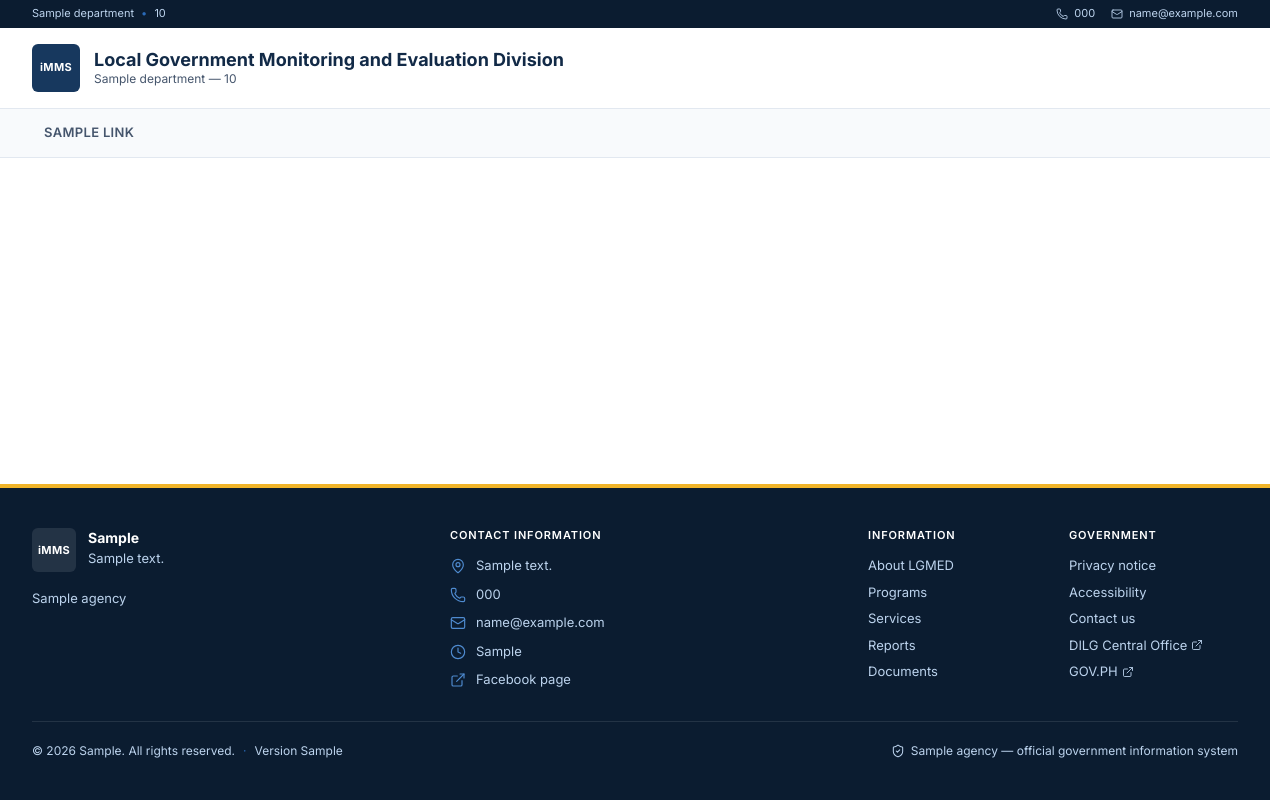
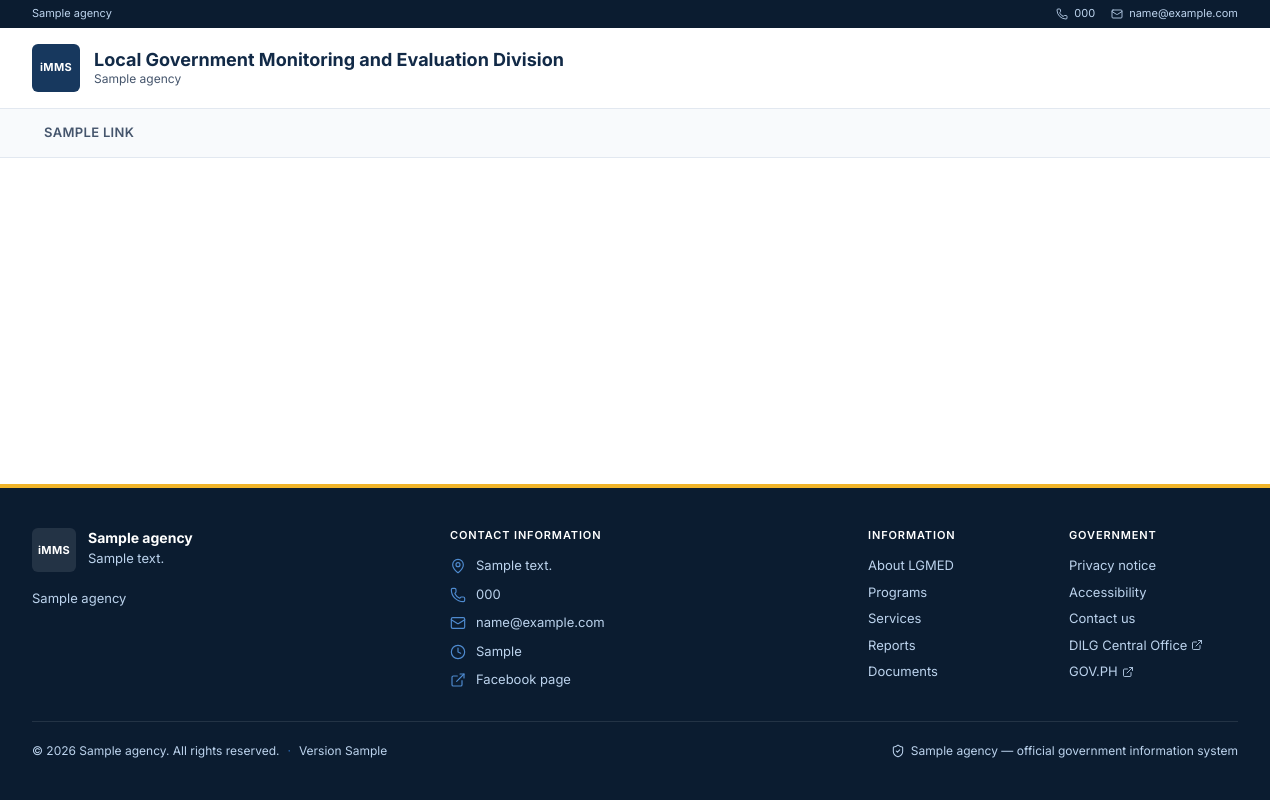
Before and after one commit to kib2k17/lgmed-imms, a Django app: template templates/public_base.html in a window 1280 px wide. Run offline with Django 5.2, Linux system fonts and the light colour scheme; the template is opened without the code that fills it: most values are stand-ins (such as "Sample title", 1, 10 or a date in 2020); style sheets or scripts are compiled from the project's sources.

Commit message:
Lead the page chrome with LGMED-IMMS instead of the regional office
The top band, footers, sidebar, sign-in panel and tab titles now carry
the system's own name ("Local Government Monitoring and Evaluation
Division - Information Management and Monitoring System", LGMED-IMMS)
where they read "Department of the Interior and Local Government -
Regional Office XIII - Caraga" or "DILG Region XIII - Caraga".

The office stays named where it carries weight rather than decoration:
the privacy notice (RA 10173 names the personal information
controller), the emails, the Contact and About pages, and the footer of
printed reports.

Co-Authored-By: Claude Opus 5.5 <noreply@anthropic.com>

```diff
--- a/core/tests.py
+++ b/core/tests.py
@@ -181,7 +181,7 @@ class PublicSiteTests(TestCase):
         """
         response = self.client.get(reverse("accounts:login"))
         self.assertContains(response, "LGMED-IMMS")
-        self.assertContains(response, "Department of the Interior and Local Government")
+        self.assertContains(response, "Information Management and Monitoring System")
         self.assertContains(response, "RegionalOffice@caraga.dilg.gov.ph")
 
     def test_the_system_mark_is_used_where_it_is_available(self):
--- a/templates/base.html
+++ b/templates/base.html
@@ -5,7 +5,7 @@
   <meta name="viewport" content="width=device-width, initial-scale=1, viewport-fit=cover">
   <meta name="robots" content="noindex, nofollow">
   <title>{% block title %}{{ page_title|default:"Dashboard" }}{% endblock %} &middot; {{ agency.system_name }}</title>
-  <meta name="description" content="{{ agency.system_full_name }} - {{ agency.office_short }}">
+  <meta name="description" content="{{ agency.system_full_name }}">
 
   {% include "includes/pwa_head.html" %}
   <link rel="preload" href="{% static 'fonts/inter-latin-wght-normal.woff2' %}" as="font" type="font/woff2" crossorigin>
--- a/templates/includes/footer.html
+++ b/templates/includes/footer.html
@@ -14,7 +14,7 @@
         <div class="flex items-start gap-3">
           {% include "includes/agency_logo.html" with size="size-11" on_dark=True %}
           <div>
-            <p class="text-sm font-bold text-white">{{ agency.office_short }}</p>
+            <p class="text-sm font-bold text-white">{{ agency.system_name }}</p>
             <p class="mt-0.5 text-[0.8125rem] leading-snug">{{ agency.division }}</p>
           </div>
         </div>
@@ -98,7 +98,7 @@
 
     <div class="mt-8 flex flex-wrap items-center justify-between gap-3 border-t border-white/10 pt-5 text-meta">
       <p class="flex flex-wrap items-center gap-x-2">
-        <span>&copy; {% now "Y" %} {{ agency.office_short }}. All rights reserved.</span>
+        <span>&copy; {% now "Y" %} {{ agency.system_name }}. All rights reserved.</span>
         {% if agency.system_version %}
           <span aria-hidden="true" class="text-brand-500">&middot;</span>
           <span>Version {{ agency.system_version }}</span>
--- a/templates/includes/footer_app.html
+++ b/templates/includes/footer_app.html
@@ -9,8 +9,7 @@
       {% if agency.system_version %}
         <span class="text-slate-400">v{{ agency.system_version }}</span>
       {% endif %}
-      &mdash; {{ agency.division }},
-      {{ agency.office_short }}
+      &mdash; {{ agency.division }}
     </p>
     <ul class="flex flex-wrap items-center gap-x-4 gap-y-1">
       <li><a href="{% url 'core:public_contact' %}" class="hover:text-brand-700 hover:underline">Contact</a></li>
--- a/templates/includes/sidebar.html
+++ b/templates/includes/sidebar.html
@@ -16,7 +16,7 @@
       {% include "includes/agency_logo.html" with size="size-8" on_dark=True %}
       <div class="min-w-0">
         <p class="truncate text-[0.9375rem] leading-tight font-bold text-white">{{ agency.system_name }}</p>
-        <p class="truncate text-[0.6875rem] leading-tight text-brand-300">{{ agency.office_short }}</p>
+        <p class="truncate text-[0.6875rem] leading-tight text-brand-300">{{ agency.division_short }}</p>
       </div>
     </div>
     <button type="button" id="sidebar-close" class="-mr-1 rounded-md p-1.5 text-brand-200 hover:bg-white/10 hover:text-white lg:hidden">
@@ -81,8 +81,5 @@
     <p class="text-[0.6875rem] leading-snug text-brand-300">
       {{ agency.division }}
     </p>
-    <p class="mt-1 text-[0.6875rem] leading-snug text-brand-400 sm:hidden">
-      {{ agency.department }}
-    </p>
   </div>
 </aside>
--- a/templates/includes/topbar.html
+++ b/templates/includes/topbar.html
@@ -11,9 +11,7 @@
   <div class="hidden bg-brand-950 text-brand-200 sm:block">
     <div class="flex h-7 items-center justify-between gap-4 px-4 text-[0.6875rem] sm:px-6 lg:px-8">
       <p class="truncate">
-        {{ agency.department }}
-        <span class="mx-1.5 text-brand-500" aria-hidden="true">&bull;</span>
-        {{ agency.office }}
+        {{ agency.system_full_name }}
       </p>
       <p class="hidden items-center gap-1.5 md:flex">
         {% icon "lock" "size-3" %}
@@ -52,7 +50,6 @@
           </span>
           <span class="block truncate text-[0.9375rem] leading-tight font-bold text-brand-900">
             {{ agency.system_name }}
-            <span class="font-medium text-slate-500 md:hidden">&mdash; {{ agency.office_short }}</span>
           </span>
         </span>
         <span class="sr-only">{{ agency.system_full_name }} &mdash; go to dashboard</span>
--- a/templates/public/unavailable.html
+++ b/templates/public/unavailable.html
@@ -4,7 +4,7 @@
   <meta charset="utf-8">
   <meta name="viewport" content="width=device-width, initial-scale=1">
   <meta name="robots" content="noindex">
-  <title>Temporarily unavailable &middot; LGMED &mdash; {{ agency.office_short }}</title>
+  <title>Temporarily unavailable &middot; {{ agency.system_name }}</title>
   <link rel="icon" type="image/png" sizes="32x32" href="{% static 'img/pwa/favicon-32.png' %}">
   <link rel="icon" type="image/png" sizes="16x16" href="{% static 'img/pwa/favicon-16.png' %}">
   <link rel="apple-touch-icon" href="{% static 'img/pwa/apple-touch-icon.png' %}" sizes="180x180">
@@ -14,7 +14,7 @@
 
   <div class="bg-brand-950 text-brand-200">
     <div class="mx-auto flex h-8 max-w-6xl items-center px-4 text-[0.6875rem] sm:px-6">
-      <p class="truncate">{{ agency.department }} <span class="mx-1.5 text-brand-500" aria-hidden="true">&bull;</span> {{ agency.office }}</p>
+      <p class="truncate">{{ agency.system_full_name }}</p>
     </div>
   </div>
 
@@ -50,7 +50,7 @@
   </main>
 
   <footer class="border-t border-slate-200 bg-white px-4 py-4 text-center text-meta text-slate-500 sm:px-6">
-    <p>&copy; {% now "Y" %} {{ agency.office_short }} &mdash; {{ agency.division }}</p>
+    <p>&copy; {% now "Y" %} {{ agency.system_name }} &mdash; {{ agency.division }}</p>
   </footer>
 </body>
 </html>
--- a/templates/public_base.html
+++ b/templates/public_base.html
@@ -3,8 +3,8 @@
 <head>
   <meta charset="utf-8">
   <meta name="viewport" content="width=device-width, initial-scale=1">
-  <title>{% block title %}{{ meta_title|default:"Home" }}{% endblock %} &middot; LGMED &mdash; {{ agency.office_short }}</title>
-  <meta name="description" content="{% block meta_description %}{{ agency.division }}, {{ agency.office_short }}. Programs, frontline services, monitoring reports and public documents.{% endblock %}">
+  <title>{% block title %}{{ meta_title|default:"Home" }}{% endblock %} &middot; {{ agency.system_name }}</title>
+  <meta name="description" content="{% block meta_description %}{{ agency.system_full_name }}. Programs, frontline services, monitoring reports and public documents.{% endblock %}">
 
   {% include "includes/pwa_head.html" %}
   <link rel="preload" href="{% static 'fonts/inter-latin-wght-normal.woff2' %}" as="font" type="font/woff2" crossorigin>
@@ -18,7 +18,7 @@
   {# ---- Government band ---------------------------------------------- #}
   <div class="bg-brand-950 text-brand-200">
     <div class="mx-auto flex max-w-7xl flex-wrap items-center justify-between gap-x-6 gap-y-1 px-4 py-1.5 text-[0.6875rem] sm:px-6 lg:px-8">
-      <p>{{ agency.department }} <span class="mx-1 text-brand-500" aria-hidden="true">&bull;</span> {{ agency.office }}</p>
+      <p>{{ agency.system_full_name }}</p>
       <p class="flex items-center gap-4">
         <a href="tel:{{ agency.telephone_link }}" class="inline-flex items-center gap-1.5 hover:text-white hover:underline">
           {% icon "phone" "size-3" %}{{ agency.telephone }}
@@ -40,7 +40,7 @@
             Local Government Monitoring and Evaluation Division
           </span>
           <span class="block truncate text-meta leading-tight text-slate-600">
-            {{ agency.department }} &mdash; {{ agency.office }}
+            {{ agency.system_name }}
           </span>
         </span>
       </a>
--- a/templates/pwa/launch.html
+++ b/templates/pwa/launch.html
@@ -38,8 +38,7 @@
   </main>
 
   <footer class="launch-footer">
-    {{ agency.department|default:"Department of the Interior and Local Government" }}<br>
-    {{ agency.office|default:"Regional Office XIII - Caraga" }}
+    {{ agency.system_full_name|default:"Local Government Monitoring and Evaluation Division - Information Management and Monitoring System" }}
   </footer>
 
   <script nonce="{{ csp_nonce }}">
--- a/templates/pwa/offline.html
+++ b/templates/pwa/offline.html
@@ -20,7 +20,7 @@
 
   <div class="bg-brand-950 text-brand-200 pwa-safe-top">
     <div class="mx-auto flex h-8 max-w-6xl items-center px-4 text-[0.6875rem] sm:px-6">
-      <p class="truncate">{{ agency.department }} <span class="mx-1.5 text-brand-500" aria-hidden="true">&bull;</span> {{ agency.office }}</p>
+      <p class="truncate">{{ agency.system_full_name }}</p>
     </div>
   </div>
 
```
Also changed, not shown: templates/registration/signin_base.html (+4 -4 lines).
